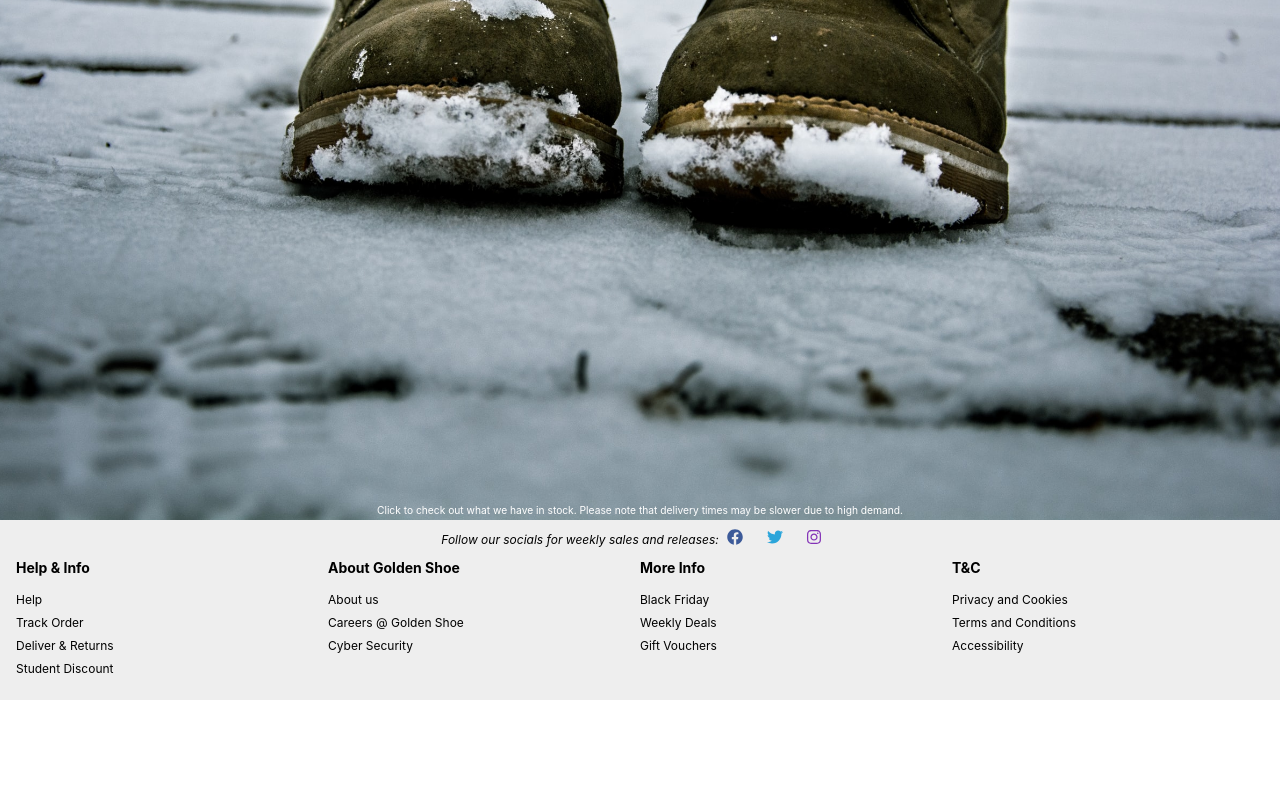
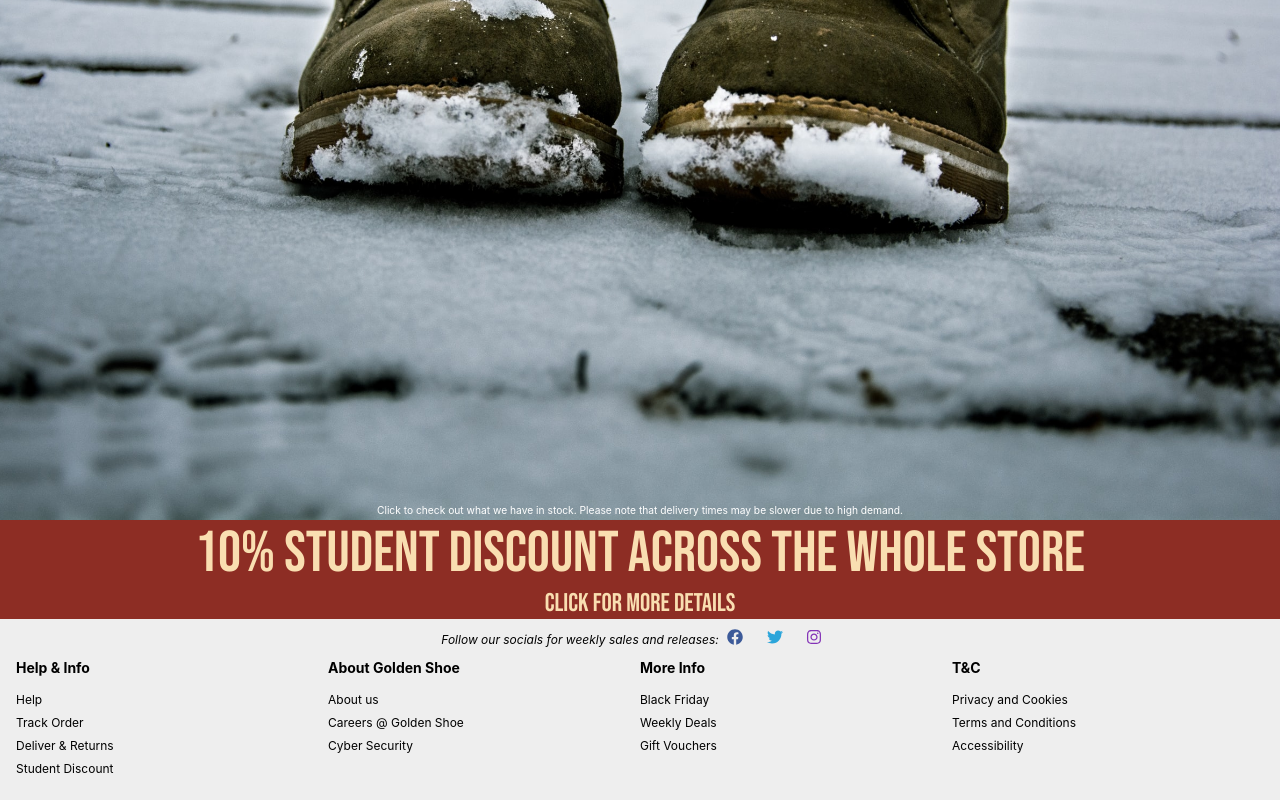
Before and after one commit to patchinator/golden_shoe, a Next.js app: page / in a window 1280 px wide. Shown: the part 1273-2073 px from the top of the page. Before the commit the page ends 1973 px from the top, so only its background shows below. Built offline with nearby package versions, Linux system fonts and the light colour scheme; a web font is replaced by a local one.

Commit message:
Added promotional Component. Fixed cursor on Navbar

```diff
--- a/components/Header/Navbar.module.scss
+++ b/components/Header/Navbar.module.scss
@@ -107,6 +107,7 @@
         height: 3.5rem;
         transition: 80ms ease-in;
         margin: 0 0.25rem 0 0.25rem;
+        cursor: pointer;
 
         &:hover {
           background: $color_secondary;
--- a/components/UI/Promotion.js
+++ b/components/UI/Promotion.js
@@ -1,7 +1,12 @@
 import style from "./Promotion.module.scss";
 
-const Promotion = () => {
-  return <div>test</div>;
+const Promotion = (props) => {
+  return (
+    <div className={style.promotion}>
+      <div className={style.text_large}>{props.text}</div>
+      <div className={style.text_small}>{props.text_two}</div>
+    </div>
+  );
 };
 
 export default Promotion;
--- a/components/UI/Promotion.module.scss
+++ b/components/UI/Promotion.module.scss
@@ -0,0 +1,24 @@
+@import "../../styles/colors.scss";
+
+.promotion {
+  width: 100%;
+  background: $color_primary;
+  display: flex;
+  flex-direction: column;
+  justify-content: center;
+  align-items: center;
+  font-family: "Bebas Neue", cursive;
+  color: $color_secondary;
+  font-size: 4.5vw;
+  cursor: default;
+
+  .text_small {
+    font-size: 2vw;
+    transition: 100ms ease-in;
+    cursor: pointer;
+
+    &:hover {
+      color: white;
+    }
+  }
+}
--- a/pages/index.js
+++ b/pages/index.js
@@ -19,6 +19,7 @@ import desktopMensBootsImage from "../assets/desktop_image_two.jpg";
 import carouselImageOne from "../assets/womens_boots_2.jpg";
 import carouselImageTwo from "../assets/womens_shoes_2.jpg";
 import carouselImageThree from "../assets/fancy_shoes.jpg";
+import Promotion from "../components/UI/Promotion";
 
 export default function Home() {
   return (
@@ -32,6 +33,10 @@ export default function Home() {
       {/* desktop --------------------------------------------------------- desktop */}
       <DesktopImage image={desktopWomensBootsImage} alt="Womens Shoes" />
       <DesktopImageTwo image={desktopMensBootsImage} alt="Mens Boots" />
+      <Promotion
+        text="10% Student Discount across the whole store"
+        text_two="Click for more details"
+      />
       {/* mobile ---------------------------------------------------------- mobile */}
       <Carousel
         imageOne={carouselImageOne}
```
